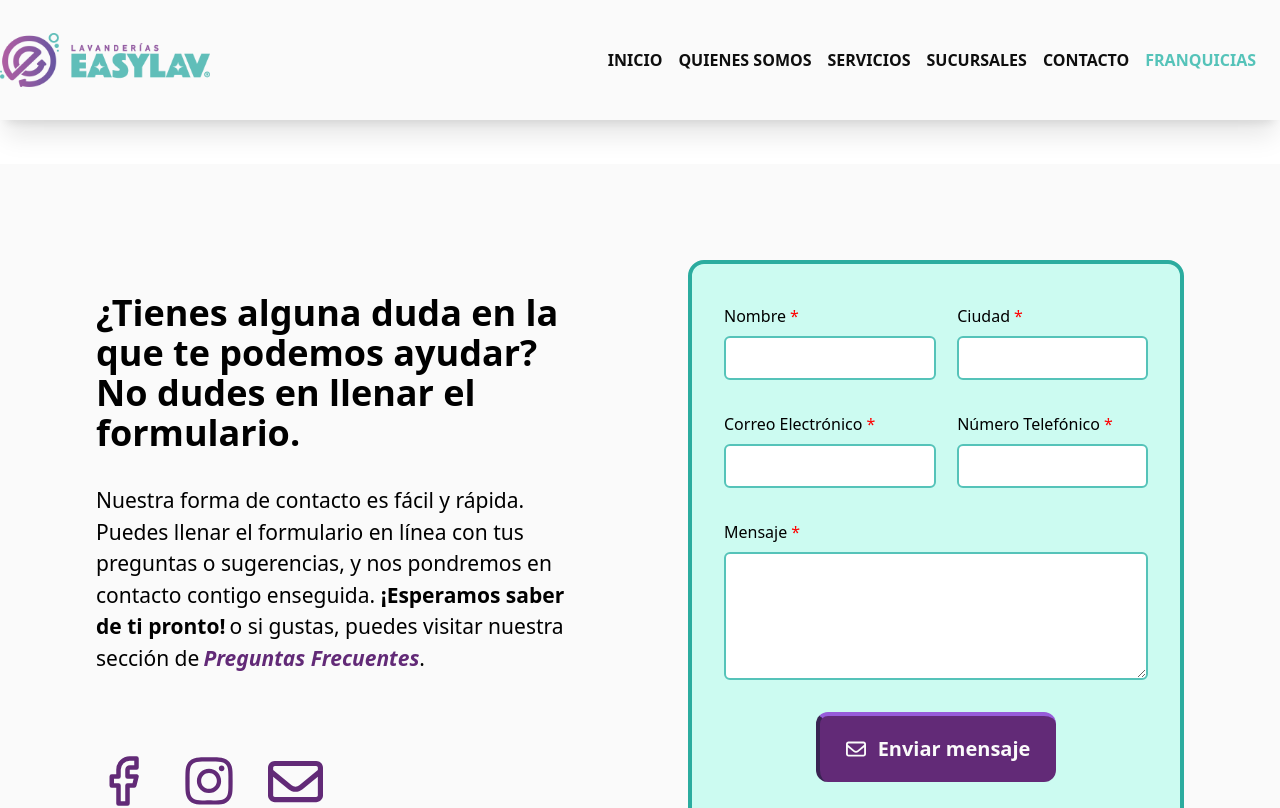
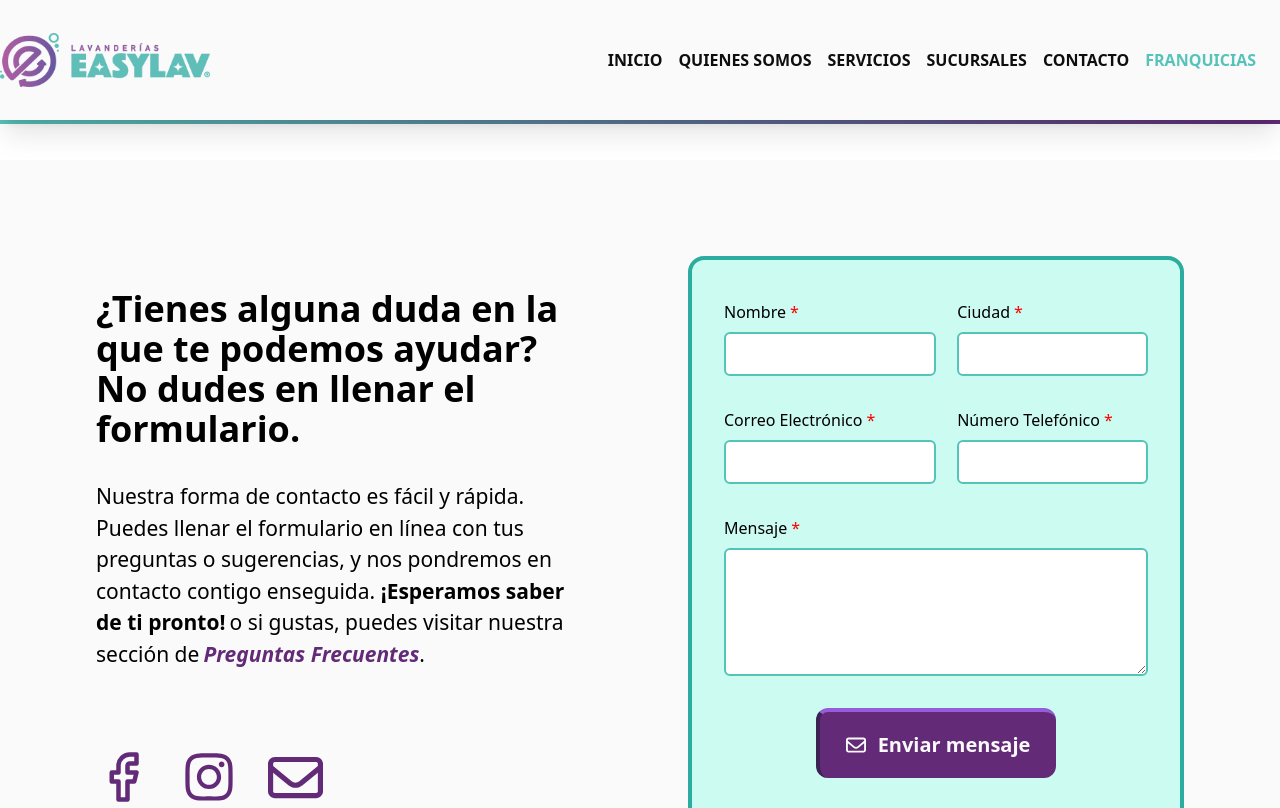
Before and after one commit to dspwebstudiomx/easylav-react, a React (Vite) app: page /contacto in a window 1280 px wide. Shown: the top 808 px of the page. Built offline with nearby package versions, Linux system fonts and the light colour scheme.

Commit message:
"Rearranged import statements in HomeLayout, PageLayout, and Navbar components."

```diff
--- a/src/components/templates/Navbar.jsx
+++ b/src/components/templates/Navbar.jsx
@@ -1,12 +1,12 @@
-import { NavLink } from 'react-router-dom';
-import { useState } from 'react'
-import { NavHashLink } from 'react-router-hash-link';
-import { navlinks } from '../../data/Navlinks';
-import Container from '../containers/Container'
-import { FaBars } from "react-icons/fa"
+import { useState } from 'react';
+import { FaBars } from "react-icons/fa";
 import { FaXmark } from 'react-icons/fa6';
 import { GrGroup } from 'react-icons/gr';
-import logoImage from '../../assets/images/logos/horizontal/logo-color.png'
+import { NavLink } from 'react-router-dom';
+import { NavHashLink } from 'react-router-hash-link';
+import logoImage from '../../assets/images/logos/horizontal/logo-color.png';
+import { navlinks } from '../../data/Navlinks';
+import Container from '../containers/Container';
 
 const Navbar = () => {
   const [nav, setNav] = useState(false);
@@ -31,9 +31,9 @@ const Navbar = () => {
         <Container className={'flex justify-between px-8 sm:px-0 md:px-0 mx-auto z-50'}>
           <div id='navbar' className='flex justify-between items-center h-[120px]'>
             <div id='logo'>
-              <NavLink to="/" scroll={element => scrollWithOffset(element, 120)}>
+              <NavHashLink to="/#inicio" scroll={element => scrollWithOffset(element, 120)}>
                 <img alt='logo easylav a color' src={logoImage} className='w-[210px] 2xl:w-[260px]' title='logo easylav a color' />
-              </NavLink>
+              </NavHashLink>
             </div>
 
             {/* Desktop menu */}
@@ -64,7 +64,7 @@ const Navbar = () => {
             {/* Menu button */}
 
             {/* Mobile menu */}
-            <div className={!nav ? "hidden" : "absolute top-[124px] left-0 w-full h-[95vh] sm:h-[65vh] overflow-hidden flex flex-col items-center justify-start bg-primary border-t-4 border-t-primary opacity-[99%] z-20 animate__animated animate__fadeInDown z-30 px-8"}>
+            <div className={!nav ? "hidden" : "absolute top-[120px] left-0 w-full h-[95vh] sm:h-[65vh] overflow-hidden flex flex-col items-center justify-start bg-primary border-t-4 border-t-primary opacity-[99%] z-20 animate__animated animate__fadeInDown z-30 px-8"}>
               <ul id='navlinks-mobile' className="grid grid-cols-2 sm:grid-cols-3 md:grid-cols-3 w-full px-2 py-8 gap-3">
                 {navlinks.map((navlink) => {
                   return (
@@ -105,7 +105,7 @@ const Navbar = () => {
       {/* Navbar */}
 
       {/* Line */}
-      <div className='bg-gradient-to-r from-primary to-secondary h-1 '></div>
+      <div className='z-10 fixed top-[120px] w-full bg-gradient-to-r from-primary to-secondary h-1 '></div>
       {/* Line */}
 
       {/* Tablet menu */}
```
Also changed, not shown: src/components/layout/HomeLayout.jsx (+5 -5 lines), src/components/layout/PageLayout.jsx (+5 -5 lines).
